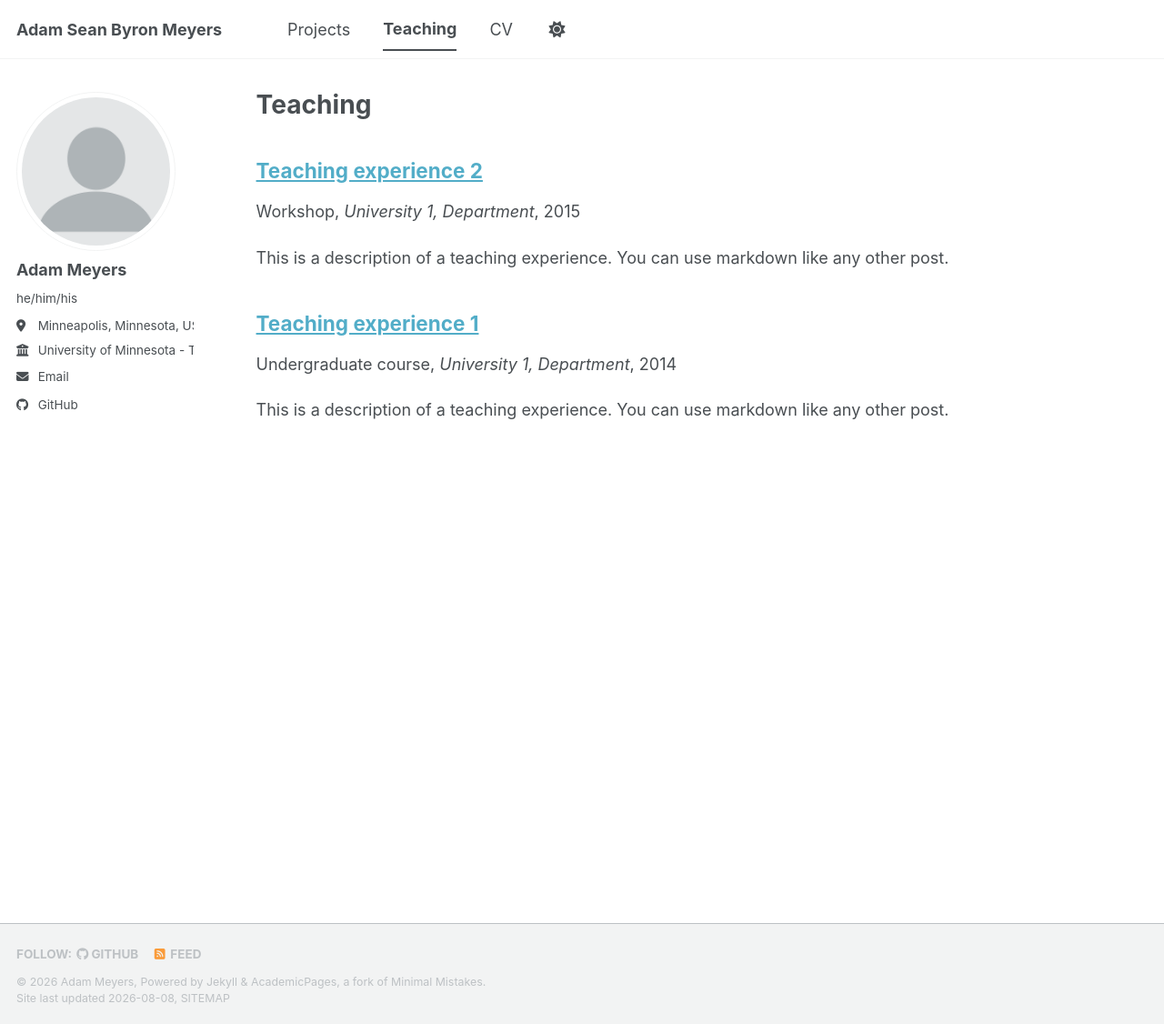
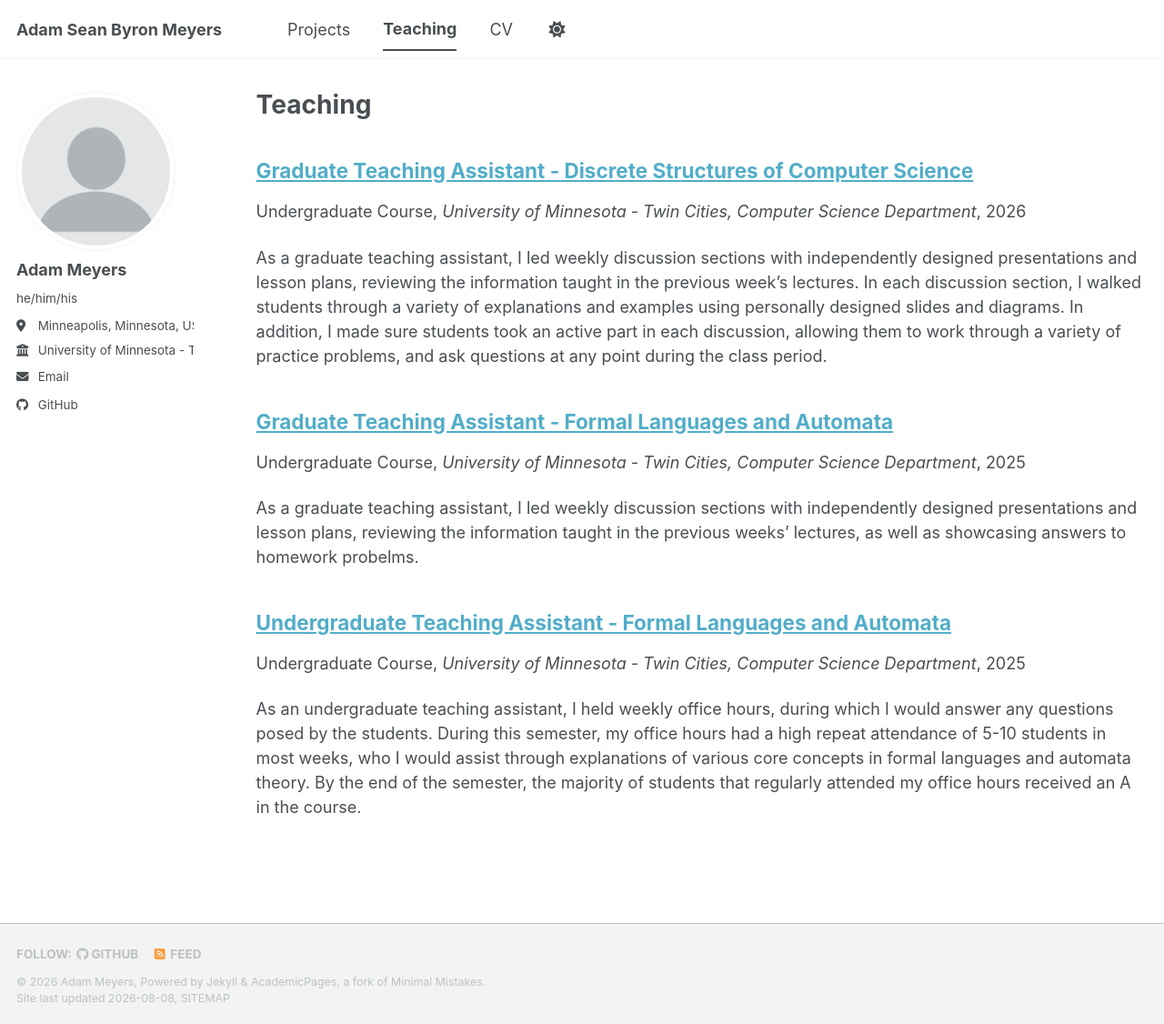
Before and after one commit to asbmeyers/asbmeyers.github.io, a Jekyll site: the page built from _pages/teaching.html, in a window 1280 px wide and 1126 px high. Shown: the whole window at 91% size. Built offline with Jekyll 4.4.1, drawn with Linux system fonts in a browser that asks for light colours; a style sheet for code colours, icons or effects is not loaded.

Commit message:
Added Teaching Experience

```diff
--- a/_layouts/single.html
+++ b/_layouts/single.html
@@ -35,7 +35,8 @@ layout: default
         {% endif %}
 
         {% if page.collection == 'teaching' %}
-          <p> {{ page.type }}, <i>{{ page.venue }}</i>, {{ page.date | default: "1900-01-01" | date: "%Y" }} </p>
+          <p> {{ page.type }}, <i>{{ page.venue }}</i>, {{ page.date | default: "1900-01-01" | date: "%Y" }} </p> <br>
+          <p> Instructor: {{ page.instructor }} </p>
         {% elsif page.venue and page.date %}
           <p><i>Published in {{ page.venue }}</i>, {{ page.date | default: "1900-01-01" | date: "%Y" }} </p>
         {% elsif page.date %}
--- a/_teaching/2014-spring-teaching-1.md
+++ /dev/null
@@ -1,20 +0,0 @@
----
-title: "Teaching experience 1"
-collection: teaching
-type: "Undergraduate course"
-permalink: /teaching/2014-spring-teaching-1
-venue: "University 1, Department"
-date: 2014-01-01
-location: "City, Country"
----
-
-This is a description of a teaching experience. You can use markdown like any other post.
-
-Heading 1
-======
-
-Heading 2
-======
-
-Heading 3
-======
--- a/_teaching/2015-spring-teaching-2.md
+++ /dev/null
@@ -1,20 +0,0 @@
----
-title: "Teaching experience 2"
-collection: teaching
-type: "Workshop"
-permalink: /teaching/2015-spring-teaching-1
-venue: "University 1, Department"
-date: 2015-01-01
-location: "City, Country"
----
-
-This is a description of a teaching experience. You can use markdown like any other post.
-
-Heading 1
-======
-
-Heading 2
-======
-
-Heading 3
-======
--- /dev/null
+++ b/_teaching/2025-fall-formal-languages-and-automata.md
@@ -0,0 +1,20 @@
+---
+title: "Graduate Teaching Assistant - Formal Languages and Automata"
+collection: teaching
+type: "Undergraduate Course"
+permalink: /teaching/formal-languages-and-automata-fall-2025
+venue: "University of Minnesota - Twin Cities, Computer Science Department"
+date: 2025-09-01
+location: "Minneapolis, USA"
+instructor: "Carl Sturtivant"
+---
+
+As a graduate teaching assistant, I led weekly discussion sections with independently designed presentations and lesson plans, reviewing the information taught in the previous weeks' lectures, as well as showcasing answers to homework probelms.
+
+Discussion sections had two formats. Every other week, I walked students through a variety of explanations and examples of the course content taught in the previous 2 week's lecuter,s using personally designed slides and diagrams. In addition, I made sure students took an active part in each discussion, allowing them to work through a variety of practice problems, and ask questions at any point during the class period.
+
+During the other half of weeks, I walked the students through the answers to the previous week's homework problems, again using personally designed slides and diagrams.
+
+In addition, I held weekly office hours, and along with the other graduate TA, I helped coordinate the undergraduate TAs' in grading assignments and exams.
+
+I scored >5.3/6.0 on all individual Student Rating of Teaching (SRT) categories at the end of the semester.
--- /dev/null
+++ b/_teaching/2026-spring-discrete-structures-of-computer-science.md
@@ -0,0 +1,16 @@
+---
+title: "Graduate Teaching Assistant - Discrete Structures of Computer Science"
+collection: teaching
+type: "Undergraduate Course"
+permalink: /teaching/discrete-structures-of-computer-science-spring-2026
+venue: "University of Minnesota - Twin Cities, Computer Science Department"
+date: 2026-01-01
+location: "Minneapolis, USA"
+instructor: "James Moen"
+---
+
+As a graduate teaching assistant, I led weekly discussion sections with independently designed presentations and lesson plans, reviewing the information taught in the previous week's lectures. In each discussion section, I walked students through a variety of explanations and examples using personally designed slides and diagrams. In addition, I made sure students took an active part in each discussion, allowing them to work through a variety of practice problems, and ask questions at any point during the class period.
+
+In addition, I coordinated the undergraduate TAs' in grading assignments and exams, then reviewed and released the grades to the students.
+
+I scored >5.3/6.0 on all individual Student Rating of Teaching (SRT) categories at the end of the semester, from a total of 15 responding students.
```
Also changed, not shown: _teaching/2025-spring-formal-languages-and-automata.md (added, +12 -0 lines).
